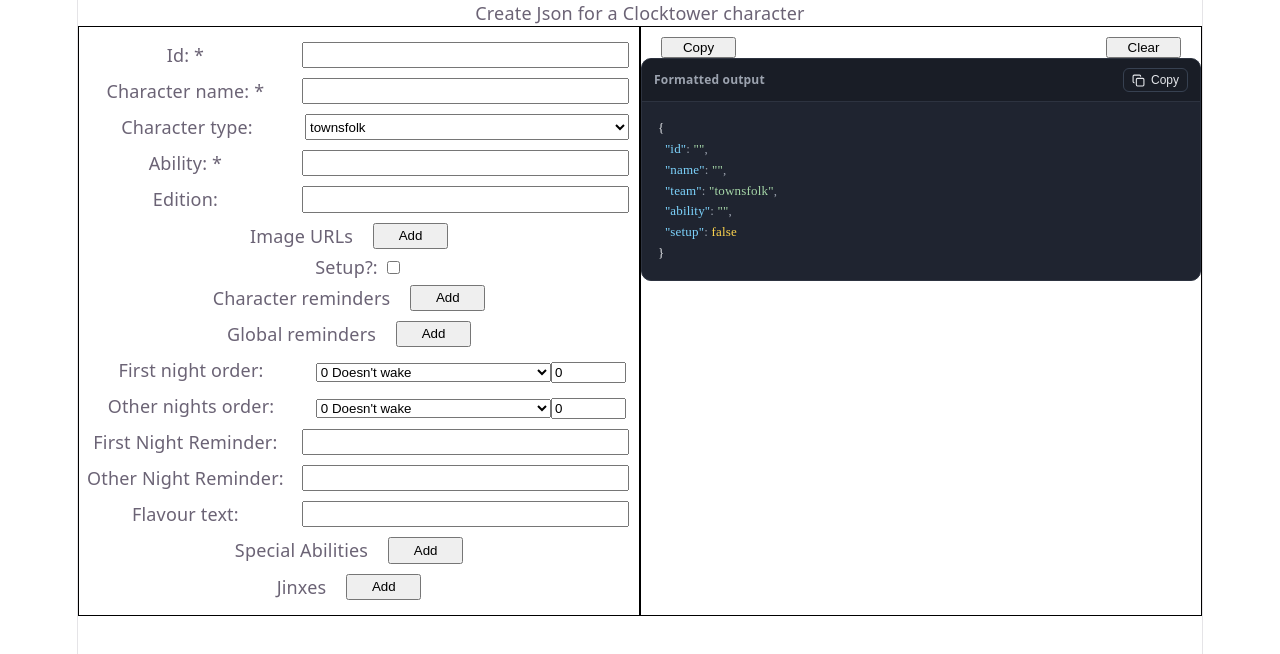
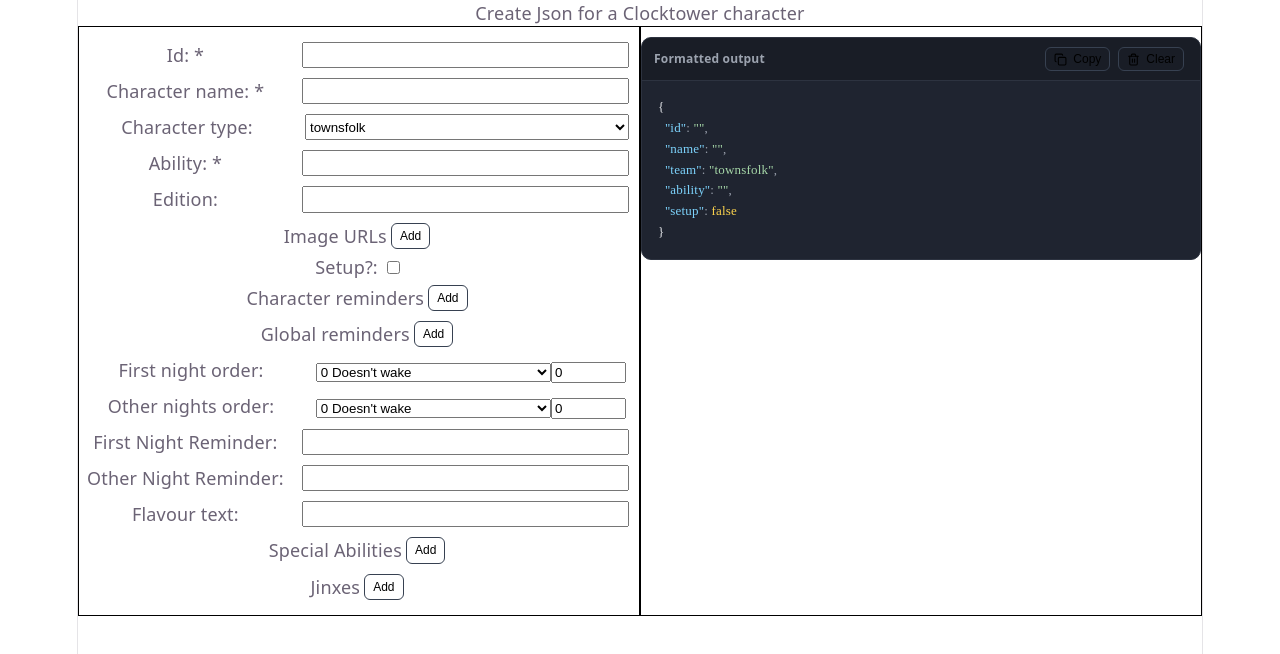
Before and after one commit to rebeccabex/clocktower-apps, a React (Vite) app in the folder clocktower-apps/: page / in a window 1280 px wide. Shown: the top 654 px of the page. Built offline with nearby package versions, Linux system fonts and the light colour scheme.

Commit message:
Tidied up buttons and some formatting

```diff
--- a/clocktower-apps/src/CharacterJsonCreatorPage.tsx
+++ b/clocktower-apps/src/CharacterJsonCreatorPage.tsx
@@ -130,10 +130,6 @@
       ...characterObject,
       jinxes: updatedJinxes,
     });
-  };
-
-  const copyJsonToClipboard = () => {
-    navigator.clipboard.writeText(characterJsonString);
   };
 
   const clearCharacter = () => {
@@ -296,11 +292,10 @@
           />
         </InputColumn>
         <OutputColumn>
-          <ButtonContainer>
-            <Button onClick={copyJsonToClipboard} label="Copy" />
-            <Button onClick={clearCharacter} label="Clear" />
-          </ButtonContainer>
-          <JsonPrettyPrinter input={characterJsonString} />
+          <JsonPrettyPrinter
+            input={characterJsonString}
+            clearCharacter={clearCharacter}
+          />
         </OutputColumn>
       </PageLayout>
     </>
@@ -327,9 +322,3 @@
   width: 50%;
   padding: 10px 0;
 `;
-
-const ButtonContainer = styled.div`
-  display: flex;
-  flex-direction: row;
-  justify-content: space-between;
-`;
--- a/clocktower-apps/src/components/Button.tsx
+++ b/clocktower-apps/src/components/Button.tsx
@@ -1,20 +1,37 @@
+import type { LucideIcon } from "lucide-react";
 import styled from "styled-components";
 
 type ButtonProps = {
   onClick: () => void;
   label: string;
   disabled?: boolean;
+  icon?: LucideIcon;
 };
 
-export const Button = ({ onClick, label, disabled }: ButtonProps) => {
+export const Button = ({
+  onClick,
+  label,
+  disabled,
+  icon: Icon,
+}: ButtonProps) => {
   return (
-    <StyledButton onClick={onClick} disabled={disabled}>
+    <CopyButton onClick={onClick} disabled={disabled}>
+      {Icon && <Icon size={13} />}
       {label}
-    </StyledButton>
+    </CopyButton>
   );
 };
 
-const StyledButton = styled.button`
-  width: 75px;
-  margin: 0 20px;
+const CopyButton = styled.button<{ $isFormatted?: boolean }>`
+  display: flex;
+  align-items: center;
+  gap: 6px;
+  font-size: 12px;
+  color: "#E5E7EB";
+  background: transparent;
+  border: 1px solid #374151;
+  border-radius: 6px;
+  padding: 4px 8px;
+  cursor: pointer;
+  margin: 0 4px;
 `;
--- a/clocktower-apps/src/components/JsonPrettyPrinter.tsx
+++ b/clocktower-apps/src/components/JsonPrettyPrinter.tsx
@@ -1,16 +1,19 @@
 import { useState, useMemo } from "react";
 import { HighlightedJson } from "./HighlightedJson";
-import { AlertCircle, Check, Copy } from "lucide-react";
+import { AlertCircle, Check, Copy, Trash2 } from "lucide-react";
 import styled from "styled-components";
+import { Button } from "./Button";
 
 type JsonPrettyPrinterProps = {
   input: string;
   indent?: number;
+  clearCharacter: () => void;
 };
 
 export const JsonPrettyPrinter = ({
   input,
   indent = 2,
+  clearCharacter,
 }: JsonPrettyPrinterProps) => {
   const [copied, setCopied] = useState(false);
 
@@ -40,14 +43,16 @@
       <BorderedContainer>
         <OptionsContainer>
           <OutputTitle>Formatted output</OutputTitle>
-          <CopyButton
-            onClick={handleCopy}
-            disabled={!formatted}
-            $isFormatted={formatted !== null}
-          >
-            {copied ? <Check size={13} /> : <Copy size={13} />}
-            {copied ? "Copied" : "Copy"}
-          </CopyButton>
+          <ButtonContainer>
+            <CopyButton
+              onClick={handleCopy}
+              disabled={!formatted}
+              icon={copied ? Check : Copy}
+              label={copied ? "Copied" : "Copy"}
+              $isFormatted={formatted !== null}
+            />
+            <Button onClick={clearCharacter} label="Clear" icon={Trash2} />
+          </ButtonContainer>
         </OptionsContainer>
 
         <JsonContainer>
@@ -102,16 +107,14 @@
   font-weight: 600;
 `;
 
-const CopyButton = styled.button<{ $isFormatted?: boolean }>`
+const ButtonContainer = styled.div`
   display: flex;
-  align-items: center;
-  gap: 6px;
-  font-size: 12px;
+  flex-direction: row;
+  justify-content: space-between;
+`;
+
+const CopyButton = styled(Button)<{ $isFormatted?: boolean }>`
   color: ${(props) => (props.$isFormatted ? "#E5E7EB" : "#4B5563")};
-  background: transparent;
-  border: 1px solid #374151;
-  border-radius: 6px;
-  padding: 4px 8px;
   cursor: ${(props) => (props.$isFormatted ? "pointer" : "not-allowed")};
 `;
 
```
